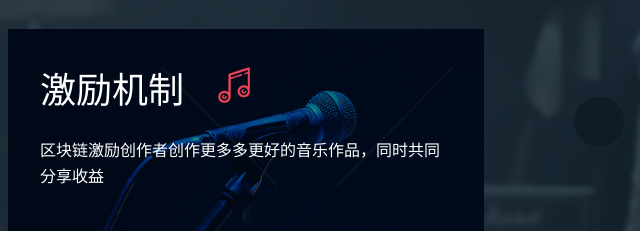
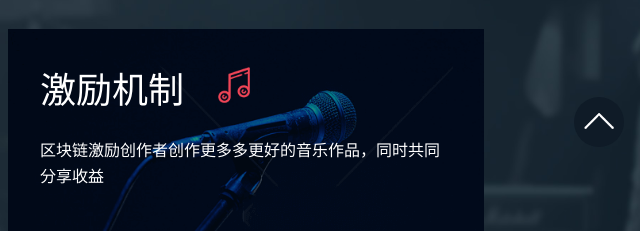
Before and after one commit to quanfrontend/MozickNFT, a plain HTML site: page html/index_cn.html in a window 1280 px wide. Shown: the part 893-1124 px from the top of the page, 640-1280 px from the left. Drawn offline with nearby package versions, Linux system fonts and the light colour scheme; a web font is replaced by a local one.

Commit message:
update 8

```diff
--- a/html/index_cn.html
+++ b/html/index_cn.html
@@ -477,7 +477,7 @@
 
   <!-- SCROLL UP -->
   <a href="#" class="scrollup" id="scroll-up">
-    <img src="./img/back.png" alt="" class="scrollup__img">
+    <img src="../img/back.png" alt="" class="scrollup__img">
   </a>
 
   <!-- ========== SCROLL REVEAL ========== -->
```
